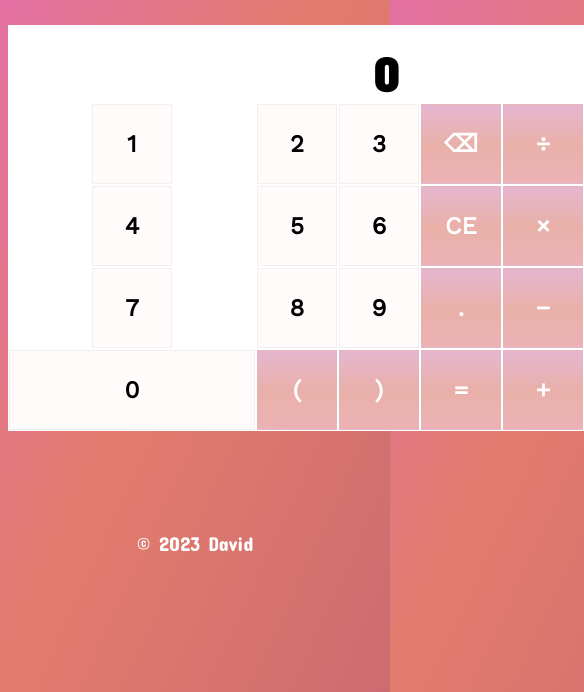
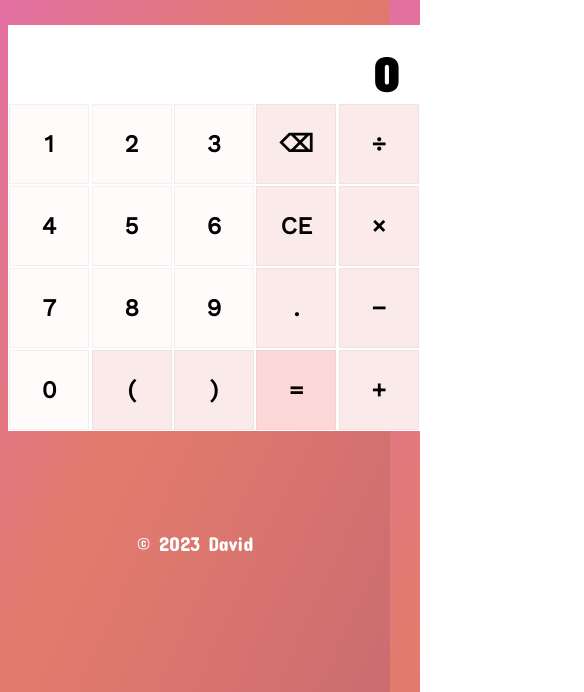
Before and after one commit to Laurennn123/calculator, a plain HTML site: page index.html in a window 390 px wide. Shown: the part 152-844 px from the top of the page, 584 px wide, since content can reach past the window. Drawn offline with nearby package versions, Linux system fonts and the light colour scheme.

Commit message:
modified width of zero button

```diff
--- a/styles/index.css
+++ b/styles/index.css
@@ -66,13 +66,14 @@ table {
     height: 80px;
 }
 
-#button0 {
-    width: 246px;
+.operator {
+    color: black;
+    /* background-image: linear-gradient(#e6b6d0, #e9b0a9, #ecb2b4); */
+    background-color: rgb(251, 234, 234);
 }
 
-.operator {
-    color: white;
-    background-image: linear-gradient(#e6b6d0, #e9b0a9, #ecb2b4);
+.equal {
+    background-color: rgb(253, 216, 216);
 }
 
 #footer {
@@ -81,7 +82,18 @@ table {
 }
 
 @media (max-width: 570px) {
+    #calculator-container {
+        width: 100;
+    }
+
     main {
         margin-bottom: 6rem;
     }
+
 }
+
+@media (max-width: 360px) {
+    #text-area-container {
+        width: 79%;
+    }
+}
```
